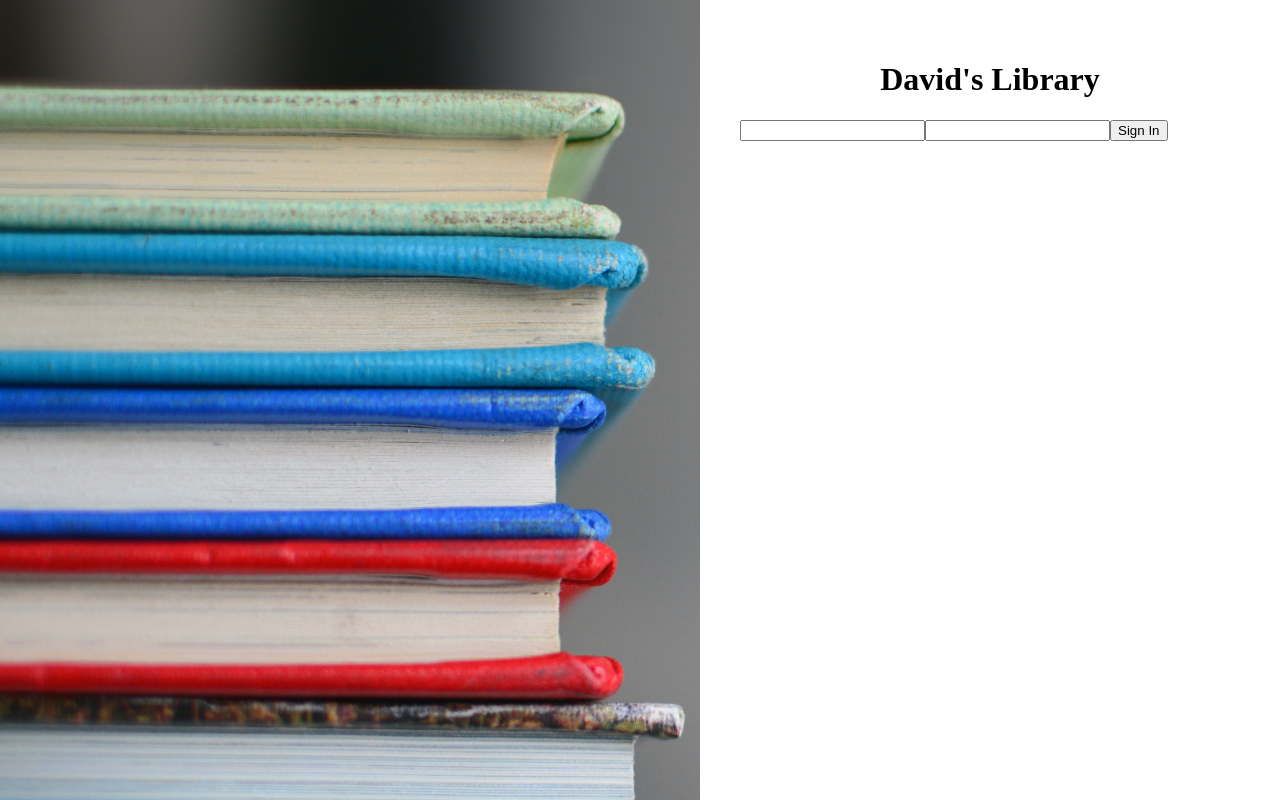
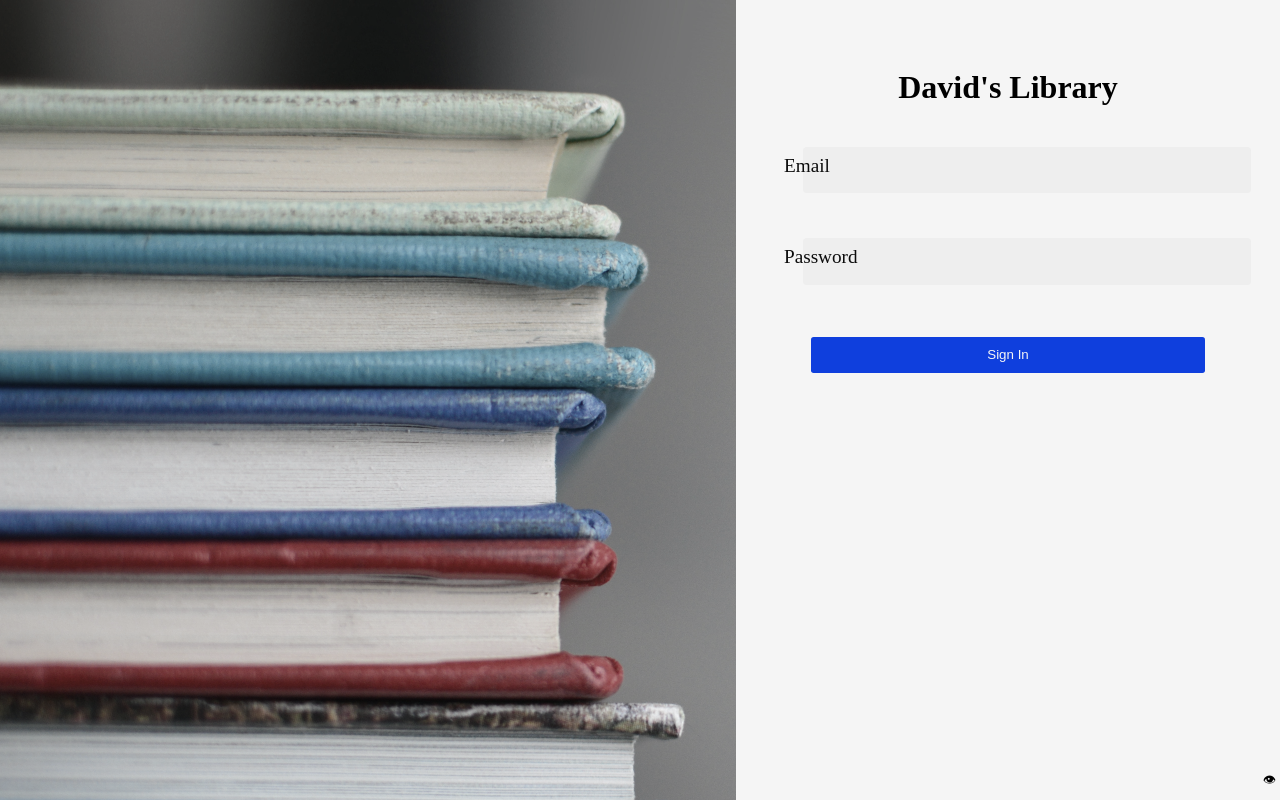
Before and after one commit to demkantor/my-little-library, a React (Create React App) app: page / in a window 1280 px wide. Built offline with nearby package versions, Linux system fonts and the light colour scheme.

Commit message:
form logic up

```diff
--- a/src/App.css
+++ b/src/App.css
@@ -5,6 +5,9 @@
     --bg-primary: #dddddd;
     --bg-secondary: #eeeeee;
     --bg-teritary: #f5f5f5;
+    --success: #18b612e0;
+    --danger: #eb2525;
+    --submit: #0f3fdd;
     --tran-primary: 300ms ease all;
     --tran-secondary: 600ms ease all;
 }
--- a/src/components/Login/Login.css
+++ b/src/components/Login/Login.css
@@ -14,23 +14,110 @@
     width: 100%;
     height: 100%;
     display: flex;
-    background-color: rgba(0, 0, 0, 0.5);
+    background-color: #86858580;
     background-image: url('/images/books.jpg');
+    filter: grayscale(.65);
     position: absolute;
     z-index: 1;
     top: 0;
 }
 
 .login-form-container{
-    width: 500px;
-    height: calc(100% - 40px);
-    min-height: calc(100% - 40px);
+    width: 28em;
+    height: calc(100% - 3em);
+    min-height: calc(100% - 3em);
     overflow-y: auto;
     z-index: 1;
     position: relative;
     display: flex;
     flex-direction: column;
-    padding: 40px 40px 0 40px;
+    padding: 3em 3em 0 3em;
     position: relative;
-    background-color: white;
+    background-color: var(--bg-teritary);
 }
+
+.form {
+    display: flex;
+    flex-direction: column;
+}
+
+.login-input {
+    background: var(--bg-secondary);
+    border: var(--bg-primary);
+    border-radius: .2em;
+    overflow: hidden;
+    margin: 1em;
+    width: 100%;
+    line-height: 2;
+    padding: 0.25rem 0;
+    font-size: 1.2em;
+    font-weight: bold;
+    transition: var(--tran-secondary);
+}
+
+.field::after {
+    content: "";
+    position: relative;
+    display: block;
+    height: .4em;
+    width: 100%;
+    background: #d16dff;
+    transform: scaleX(0);
+    transform-origin: 0%;
+    opacity: 0;
+    transition: var(--tran-primary);
+    top: .2em;
+}
+
+.field:focus-within {
+    border-color: transparent;
+}
+
+.field:focus-within::after {
+    transform: scaleX(1);
+    opacity: 1;
+}
+
+.label {
+    display: block;
+    color:var(--text-primary);
+    font-size: 1.2rem;
+    position: absolute;
+    transform: translateY(-3em);
+    transform-origin: 0%;
+    transition: var(--tran-secondary);
+}
+
+.field:focus-within .label,
+.login-input:not(:placeholder-shown) + .label {
+    transform: scale(0.8) translateY(-7rem);
+    opacity: 1;
+}
+
+.toggle-password {
+    position: absolute;
+    cursor: help;
+    font-size: 0.8rem;
+    right: 0.25rem;
+    bottom: 0.5rem;
+}
+
+.btn-lg {
+    color: var(--bg-teritary);
+    background-color: var(--submit);
+    border: none;
+    appearance: none;
+    text-align: center;
+    margin: 2em;
+    font-weight: 500;
+    padding: .8em;
+    border-radius: .2em;
+    cursor: pointer;
+    transition: var(--tran-primary);
+}
+
+.btn-lg:hover {
+    background-color: #0533ca;
+    transform: scale(1.05);
+    transition: var(--tran-primary);
+}
--- a/src/components/Login/Login.js
+++ b/src/components/Login/Login.js
@@ -1,16 +1,50 @@
-import React from 'react';
+import React, { useState } from 'react';
 import './Login.css';
 
 
 const Login = () => {
+
+    const [showPass, setShowPass] = useState(false);
+    const [userMail, setUserMail] = useState('');
+    const [userPass, setUserPass] = useState('');
+
+    const authenticate = (event) => {
+        event.preventDefault();
+        console.log(userMail, userPass);
+    };
+
     return (
         <div className="login-container">
             <div className="login-form-container">
                 <h1 className="title center">David's Library</h1>
                 <form className="form login-form">
-                    <input type="email" />
-                    <input type="password" />
-                    <input type="submit" value="Sign In" />
+                    <div className="field">
+                        <input
+                            type="email"
+                            name="email"
+                            className="login-input"
+                            value={userMail}
+                            onChange={(event)=>{setUserMail(event.target.value)}}
+                            placeholder=""/>
+                        <label htmlFor="email" className="label">Email</label>
+                    </div>
+                    <div className="field">
+                            <input
+                                type={showPass ? 'text' : 'password'}
+                                name="password"
+                                className="login-input"
+                                placeholder=""
+                                value={userPass}
+                                onChange={(event)=>{setUserPass(event.target.value)}}  />
+                            <label htmlFor="password" className="label">Password</label>
+                            <span
+                                className="toggle-password"
+                                onMouseEnter={() => setShowPass(true)}
+                                onMouseLeave={() => setShowPass(false)}>
+                                {showPass ? '🙈' : '👁'}
+                            </span>
+                        </div>
+                    <button type="submit" className="btn-lg" onSubmit={authenticate}>Sign In</button>
                 </form>
             </div>
         </div>
```
